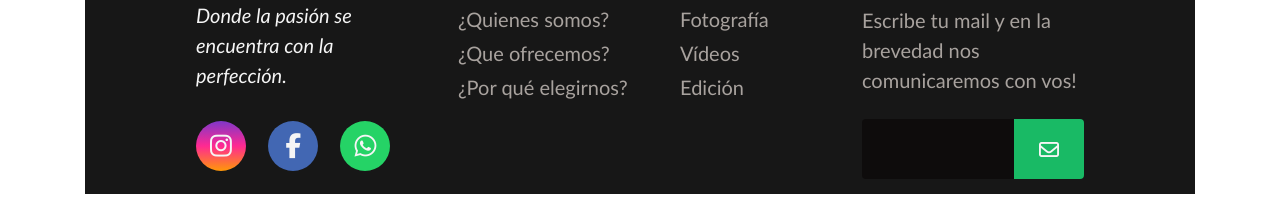
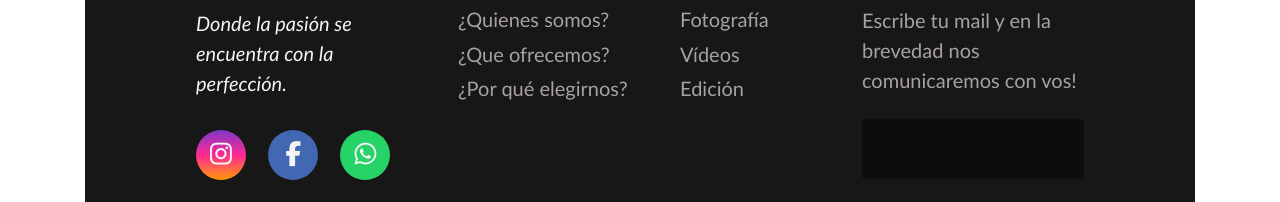
Before and after one commit to Camitbs/Segunda-preentrega-Tebes, a plain HTML site: page index.html in a window 1280 px wide. Shown: the part 1977-2179 px from the top of the page. Drawn offline with nearby package versions, Linux system fonts and the light colour scheme.

Commit message:
imagenes

```diff
--- a/index.html
+++ b/index.html
@@ -251,16 +251,10 @@
 
                     <div id="input_group">
                         <input type="email" id="email">
-                            <button>
-                                <i class="fa-regular fa-envelope"></i>
-                            </button>
+
                     </div>
                 </div>
               </div>
             </div>
         </footer>
       </html>
-
-
-</body>
-</html>
```
Also changed, not shown: imagen/editor.jpg (added), imagen/tyf logo blanco.png (added), imagen/videographh.jpg (added), 5 other files. Lines whose indentation alone changed are shown as unchanged.
